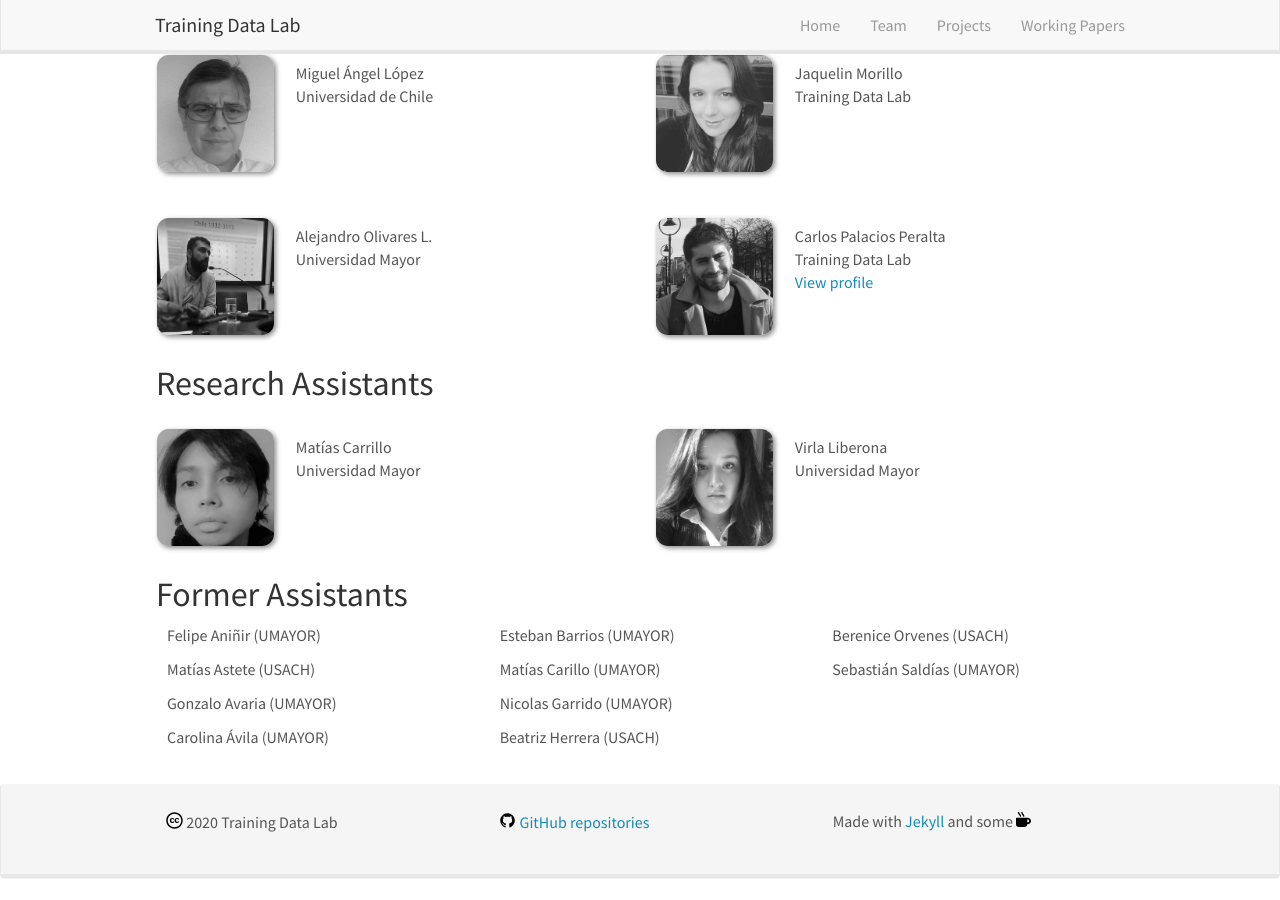
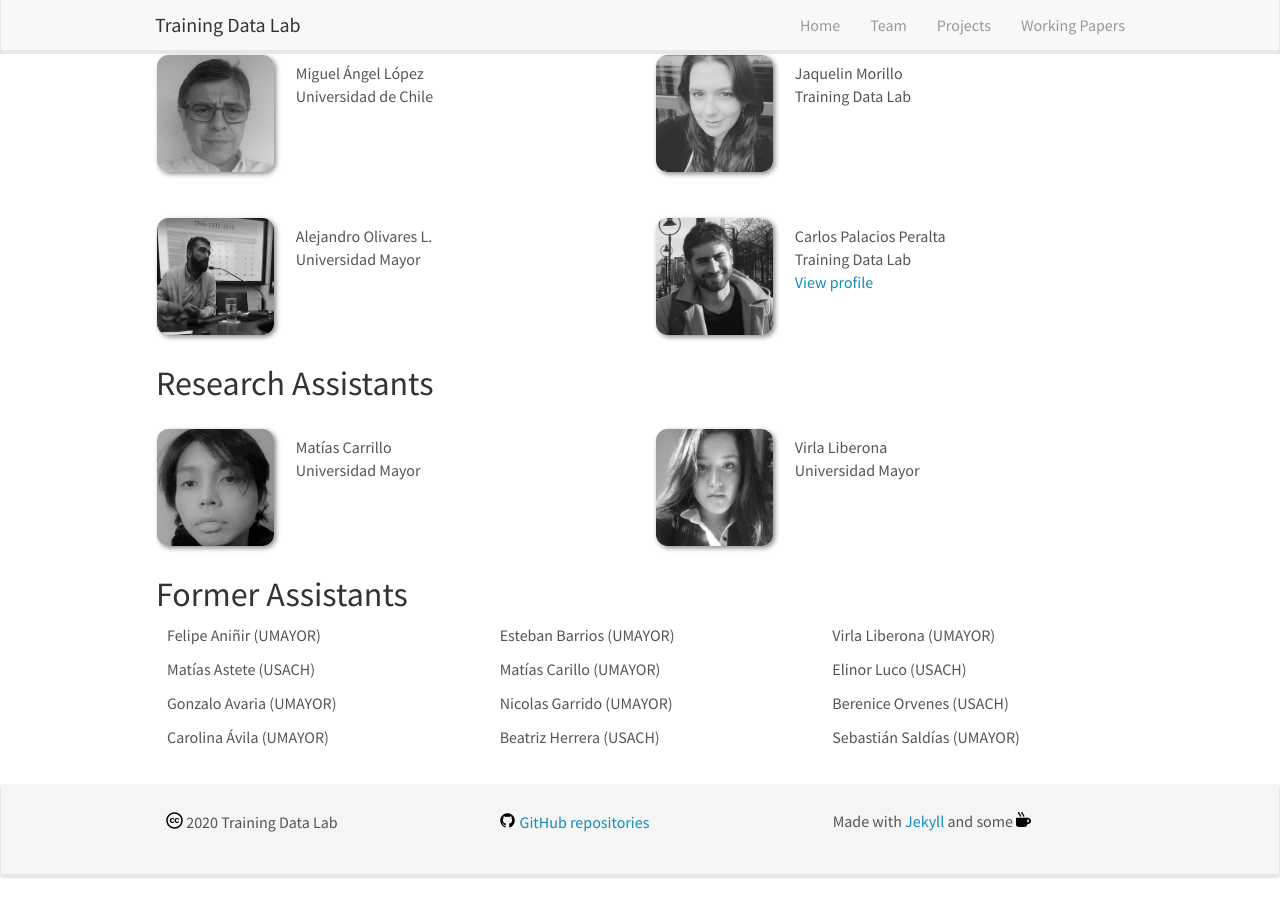
Before and after one commit to training-datalab/old-training-datalab.com, a Jekyll site: the page built from _pages/team.md, in a window 1280 px wide and 900 px high, scrolled down 576 px. Built offline with Jekyll 4.4.1, drawn with Linux system fonts in a browser that asks for light colours; nearby versions of some CDN libraries.

Commit message:
Update assistants3.yml

```diff
--- a/_data/assistants3.yml
+++ b/_data/assistants3.yml
@@ -1,4 +1,4 @@
+- name: Virla Liberona (UMAYOR)
+- name: Elinor Luco (USACH)
 - name: Berenice Orvenes (USACH)
 - name: Sebastián Saldías (UMAYOR)
-- name:
-- name:
```
